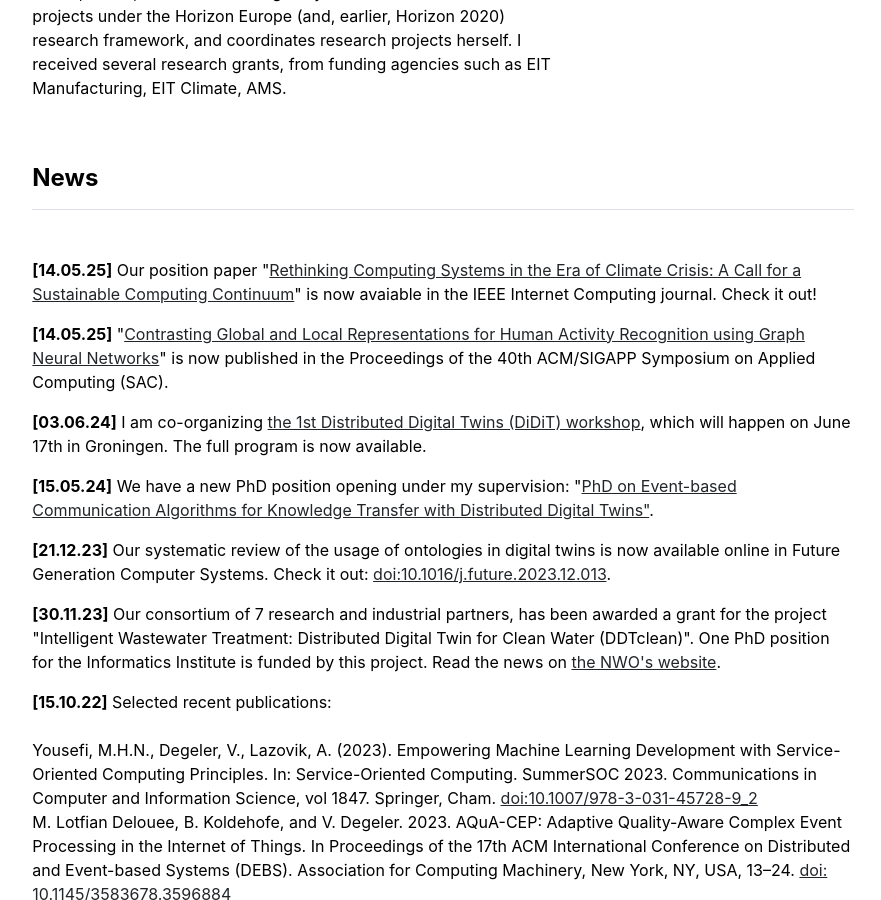
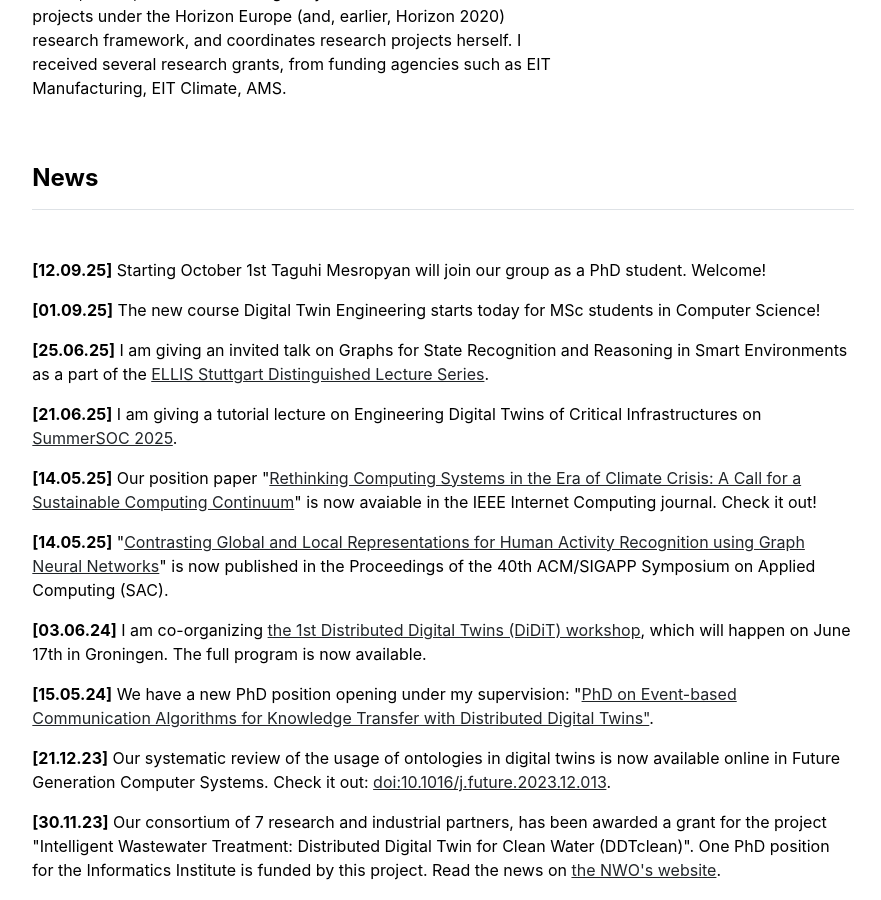
Before and after one commit to Degvik/degvik.github.io, a Jekyll site: the page built from index.md, in a window 1280 px wide and 900 px high, scrolled down 765 px. Shown: the whole window, without its empty margins (197-1078 px from the left). Built offline with Jekyll 4.4.1, drawn with Linux system fonts in a browser that asks for light colours.

Commit message:
teaching and news

```diff
--- a/_data/news.yml
+++ b/_data/news.yml
@@ -1,3 +1,24 @@
+- {date: '12.09.25',
+   text:
+    'Starting October 1st Taguhi Mesropyan will join our group as a PhD student. Welcome!'
+}
+
+
+- {date: '01.09.25',
+   text:
+    'The new course Digital Twin Engineering starts today for MSc students in Computer Science!'
+}
+
+- {date: '25.06.25',
+   text:
+    'I am giving an invited talk on Graphs for State Recognition and Reasoning in Smart Environments as a part of the <a href="https://ellis-stuttgart.eu/news/2025/06/AI-Workshop/">ELLIS Stuttgart Distinguished Lecture Series</a>.'
+}
+
+- {date: '21.06.25',
+   text:
+    'I am giving a tutorial lecture on Engineering Digital Twins of Critical Infrastructures on <a href="https://summersoc.org/">SummerSOC 2025</a>.'
+}
+
 - {date: '14.05.25',
    text:
     'Our position paper "<a href="https://doi.org/10.1109/MIC.2025.3566642">Rethinking Computing Systems in the Era of Climate Crisis: A Call for a Sustainable Computing Continuum</a>" is now avaiable in the IEEE Internet Computing journal. Check it out!'
--- a/teaching.md
+++ b/teaching.md
@@ -4,7 +4,14 @@ title: "Teaching"
 permalink: /teaching/
 ---
 
-<h4 class="fw-bold border-bottom pb-3 mb-5">Courses</h4>
+### Digital Twin Engineering (started in 2025)
+
+In this course, students become familiar with the concept of digital twins and learn and practice all aspects of engineering such a system. Students learn about the typical data sources for such a system, different approaches to model the environment and existing modelling techniques, ways to integrate physical constraints and behaviours into the virtual model, communication mechanisms and protocols, data flows, streaming and messaging, real-time data processing and analytics; they analyse the role of AI in digital twins, look into ways to validate the fidelity of a digital twin system with respect to its physical counterpart and discuss future trends and ethical aspects of digital twin technologies.
+
+From a practical perspective, the students develop their own digital twin of a sensor-rich environment. They investigate a specific use case, using publicly available sensor datasets, construct their own digital representation model of a physical environment, develop a communication mechanism to efficiently process incoming sensor readings, and demonstrate the ability of the digital twin to adapt to changes in the physical environment in real-time.
+
+
+### Previous Courses
 
 - 2023—2024 — [Information Organization](https://studiegids.uva.nl/xmlpages/page/2023-2024/zoek-vak/vak/109946)
 - 2022—2024 — [Knowledge and Data](https://studiegids.uva.nl/xmlpages/page/2023-2024/zoek-vak/vak/110045)
```
